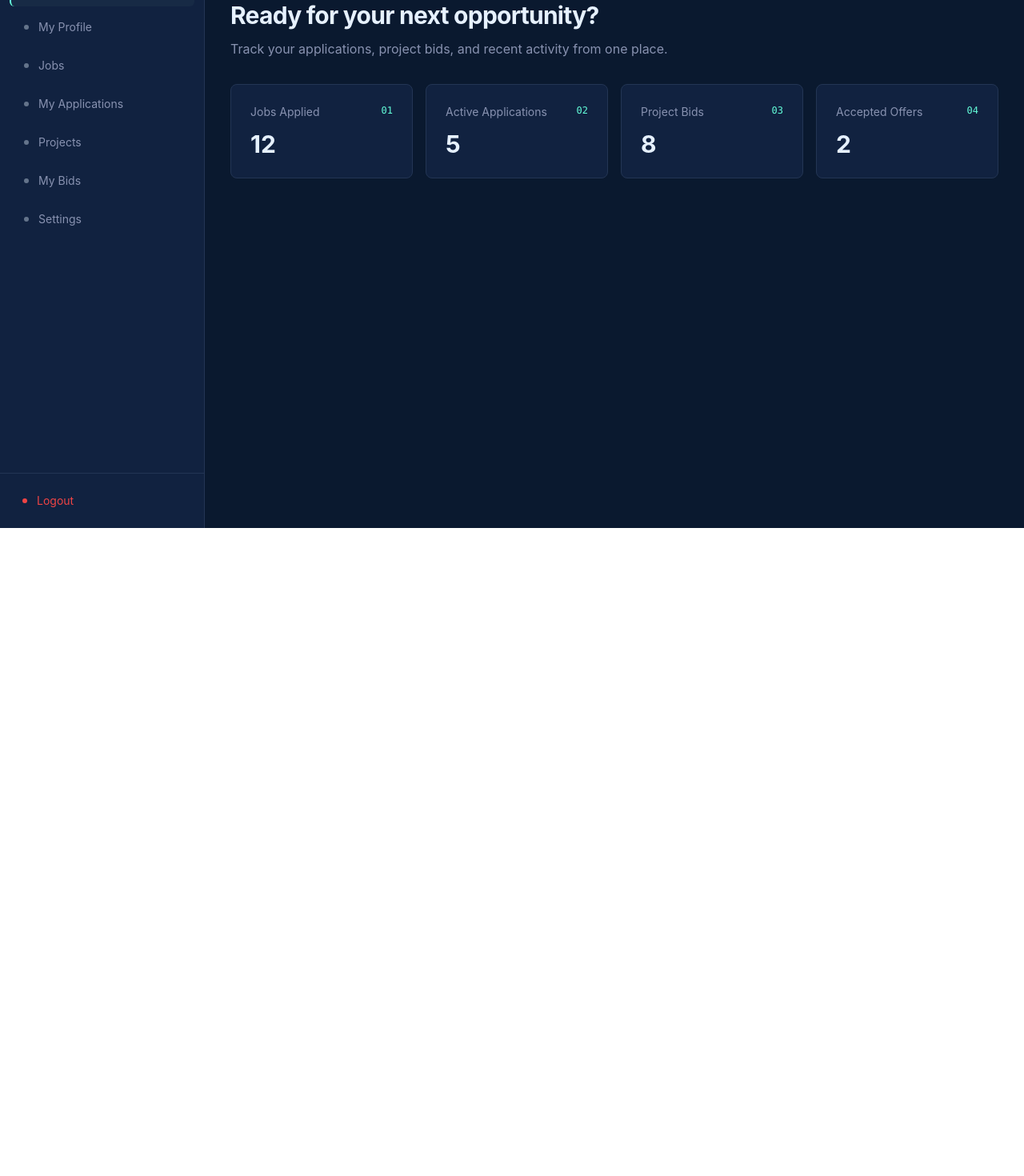
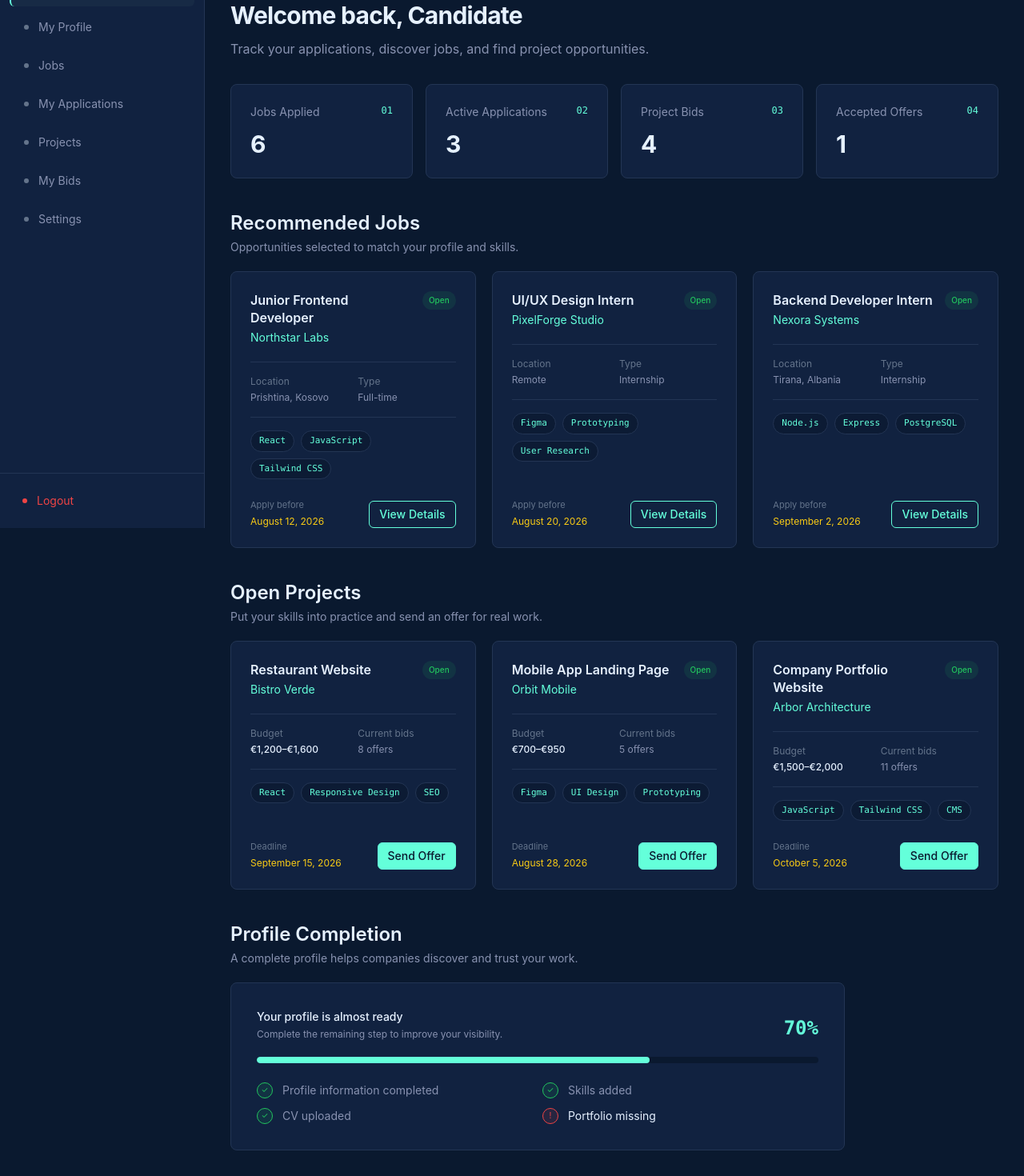
Before and after one commit to artrittup/linkport-frontend, a React (Vite) app: page /candidate/dashboard in a window 1280 px wide. Shown: the part 140-1610 px from the top of the page at 80% size. Before the commit the page ends 800 px from the top, so only its background shows below. Built offline with nearby package versions, Linux system fonts and the light colour scheme.

Commit message:
feat: improve candidate dashboard with mock data

```diff
--- /dev/null
+++ b/src/data/mockJobs.js
@@ -0,0 +1,44 @@
+const mockJobs = [
+  {
+    id: 1,
+    title: 'Junior Frontend Developer',
+    company: 'Northstar Labs',
+    location: 'Prishtina, Kosovo',
+    type: 'Full-time',
+    skills: ['React', 'JavaScript', 'Tailwind CSS'],
+    deadline: 'August 12, 2026',
+    status: 'Open',
+  },
+  {
+    id: 2,
+    title: 'UI/UX Design Intern',
+    company: 'PixelForge Studio',
+    location: 'Remote',
+    type: 'Internship',
+    skills: ['Figma', 'Prototyping', 'User Research'],
+    deadline: 'August 20, 2026',
+    status: 'Open',
+  },
+  {
+    id: 3,
+    title: 'Backend Developer Intern',
+    company: 'Nexora Systems',
+    location: 'Tirana, Albania',
+    type: 'Internship',
+    skills: ['Node.js', 'Express', 'PostgreSQL'],
+    deadline: 'September 2, 2026',
+    status: 'Open',
+  },
+  {
+    id: 4,
+    title: 'Digital Marketing Assistant',
+    company: 'BrightPath Media',
+    location: 'Skopje, North Macedonia',
+    type: 'Part-time',
+    skills: ['SEO', 'Content', 'Analytics'],
+    deadline: 'September 10, 2026',
+    status: 'Open',
+  },
+]
+
+export default mockJobs
--- /dev/null
+++ b/src/data/mockProjects.js
@@ -0,0 +1,44 @@
+const mockProjects = [
+  {
+    id: 1,
+    title: 'Restaurant Website',
+    company: 'Bistro Verde',
+    budget: '€1,200–€1,600',
+    deadline: 'September 15, 2026',
+    bids: 8,
+    skills: ['React', 'Responsive Design', 'SEO'],
+    status: 'Open',
+  },
+  {
+    id: 2,
+    title: 'Mobile App Landing Page',
+    company: 'Orbit Mobile',
+    budget: '€700–€950',
+    deadline: 'August 28, 2026',
+    bids: 5,
+    skills: ['Figma', 'UI Design', 'Prototyping'],
+    status: 'Open',
+  },
+  {
+    id: 3,
+    title: 'Company Portfolio Website',
+    company: 'Arbor Architecture',
+    budget: '€1,500–€2,000',
+    deadline: 'October 5, 2026',
+    bids: 11,
+    skills: ['JavaScript', 'Tailwind CSS', 'CMS'],
+    status: 'Open',
+  },
+  {
+    id: 4,
+    title: 'E-commerce Product Page',
+    company: 'Nova Commerce',
+    budget: '€900–€1,300',
+    deadline: 'September 22, 2026',
+    bids: 7,
+    skills: ['React', 'E-commerce', 'Accessibility'],
+    status: 'Open',
+  },
+]
+
+export default mockProjects
--- a/src/pages/CandidateDashboard.jsx
+++ b/src/pages/CandidateDashboard.jsx
@@ -1,4 +1,7 @@
+import Button from '../components/Button'
 import Card from '../components/Card'
+import mockJobs from '../data/mockJobs'
+import mockProjects from '../data/mockProjects'
 import DashboardLayout from '../layouts/DashboardLayout'
 
 const navItems = [
@@ -13,11 +16,42 @@ const navItems = [
 ]
 
 const stats = [
-  { label: 'Jobs Applied', value: '12' },
-  { label: 'Active Applications', value: '5' },
-  { label: 'Project Bids', value: '8' },
-  { label: 'Accepted Offers', value: '2' },
+  { label: 'Jobs Applied', value: '6' },
+  { label: 'Active Applications', value: '3' },
+  { label: 'Project Bids', value: '4' },
+  { label: 'Accepted Offers', value: '1' },
 ]
+
+const profileChecklist = [
+  { label: 'Profile information completed', complete: true },
+  { label: 'Skills added', complete: true },
+  { label: 'CV uploaded', complete: true },
+  { label: 'Portfolio missing', complete: false },
+]
+
+function SectionHeading({ title, description }) {
+  return (
+    <div>
+      <h2 className="text-xl font-semibold text-[#e6f1ff] sm:text-2xl">{title}</h2>
+      <p className="mt-1 text-sm text-[#8892b0]">{description}</p>
+    </div>
+  )
+}
+
+function SkillBadges({ skills }) {
+  return (
+    <div className="flex flex-wrap gap-2">
+      {skills.map((skill) => (
+        <span
+          key={skill}
+          className="rounded-full border border-[#233554] bg-[#0a192f]/70 px-2.5 py-1 font-mono text-[11px] text-[#64ffda]"
+        >
+          {skill}
+        </span>
+      ))}
+    </div>
+  )
+}
 
 export default function CandidateDashboard() {
   return (
@@ -26,13 +60,14 @@ export default function CandidateDashboard() {
       navItems={navItems}
       userType="Candidate"
     >
+      <div className="space-y-10">
         <section>
-        <p className="font-mono text-sm text-[#64ffda]">Welcome back</p>
+          <p className="font-mono text-sm text-[#64ffda]">Candidate workspace</p>
           <h2 className="mt-2 text-2xl font-bold tracking-tight sm:text-3xl">
-          Ready for your next opportunity?
+            Welcome back, Candidate
           </h2>
           <p className="mt-3 max-w-2xl text-[#8892b0]">
-          Track your applications, project bids, and recent activity from one place.
+            Track your applications, discover jobs, and find project opportunities.
           </p>
 
           <div className="mt-8 grid gap-4 sm:grid-cols-2 xl:grid-cols-4">
@@ -41,14 +76,162 @@ export default function CandidateDashboard() {
                 <div className="flex items-start justify-between gap-4">
                   <div>
                     <p className="text-sm text-[#8892b0]">{stat.label}</p>
-                  <p className="mt-3 text-3xl font-bold text-[#e6f1ff]">{stat.value}</p>
+                    <p className="mt-3 text-3xl font-bold text-[#e6f1ff]">
+                      {stat.value}
+                    </p>
                   </div>
-                <span className="font-mono text-xs text-[#64ffda]">0{index + 1}</span>
+                  <span className="font-mono text-xs text-[#64ffda]">
+                    0{index + 1}
+                  </span>
                 </div>
               </Card>
             ))}
           </div>
         </section>
+
+        <section>
+          <SectionHeading
+            title="Recommended Jobs"
+            description="Opportunities selected to match your profile and skills."
+          />
+          <div className="mt-5 grid gap-5 md:grid-cols-2 xl:grid-cols-3">
+            {mockJobs.slice(0, 3).map((job) => (
+              <Card key={job.id} hover className="flex h-full flex-col">
+                <div className="flex items-start justify-between gap-3">
+                  <div>
+                    <h3 className="font-semibold leading-snug text-[#e6f1ff]">
+                      {job.title}
+                    </h3>
+                    <p className="mt-1 text-sm text-[#64ffda]">{job.company}</p>
+                  </div>
+                  <span className="rounded-full bg-[#22c55e]/10 px-2 py-1 text-[10px] font-medium text-[#22c55e]">
+                    {job.status}
+                  </span>
+                </div>
+
+                <div className="mt-5 grid grid-cols-2 gap-3 border-y border-[#233554] py-4 text-xs">
+                  <div>
+                    <p className="text-[#64748b]">Location</p>
+                    <p className="mt-1 text-[#8892b0]">{job.location}</p>
+                  </div>
+                  <div>
+                    <p className="text-[#64748b]">Type</p>
+                    <p className="mt-1 text-[#8892b0]">{job.type}</p>
+                  </div>
+                </div>
+
+                <div className="mt-4">
+                  <SkillBadges skills={job.skills} />
+                </div>
+                <div className="mt-auto flex items-end justify-between gap-3 pt-6">
+                  <div>
+                    <p className="text-[11px] text-[#64748b]">Apply before</p>
+                    <p className="mt-1 text-xs text-[#facc15]">{job.deadline}</p>
+                  </div>
+                  <Button variant="outline" size="sm">
+                    View Details
+                  </Button>
+                </div>
+              </Card>
+            ))}
+          </div>
+        </section>
+
+        <section>
+          <SectionHeading
+            title="Open Projects"
+            description="Put your skills into practice and send an offer for real work."
+          />
+          <div className="mt-5 grid gap-5 md:grid-cols-2 xl:grid-cols-3">
+            {mockProjects.slice(0, 3).map((project) => (
+              <Card key={project.id} hover className="flex h-full flex-col">
+                <div className="flex items-start justify-between gap-3">
+                  <div>
+                    <h3 className="font-semibold leading-snug text-[#e6f1ff]">
+                      {project.title}
+                    </h3>
+                    <p className="mt-1 text-sm text-[#64ffda]">{project.company}</p>
+                  </div>
+                  <span className="rounded-full bg-[#22c55e]/10 px-2 py-1 text-[10px] font-medium text-[#22c55e]">
+                    {project.status}
+                  </span>
+                </div>
+
+                <div className="mt-5 grid grid-cols-2 gap-3 border-y border-[#233554] py-4 text-xs">
+                  <div>
+                    <p className="text-[#64748b]">Budget</p>
+                    <p className="mt-1 font-medium text-[#e6f1ff]">{project.budget}</p>
+                  </div>
+                  <div>
+                    <p className="text-[#64748b]">Current bids</p>
+                    <p className="mt-1 text-[#8892b0]">{project.bids} offers</p>
+                  </div>
+                </div>
+
+                <div className="mt-4">
+                  <SkillBadges skills={project.skills} />
+                </div>
+                <div className="mt-auto flex items-end justify-between gap-3 pt-6">
+                  <div>
+                    <p className="text-[11px] text-[#64748b]">Deadline</p>
+                    <p className="mt-1 text-xs text-[#facc15]">{project.deadline}</p>
+                  </div>
+                  <Button size="sm">Send Offer</Button>
+                </div>
+              </Card>
+            ))}
+          </div>
+        </section>
+
+        <section>
+          <SectionHeading
+            title="Profile Completion"
+            description="A complete profile helps companies discover and trust your work."
+          />
+          <Card className="mt-5 max-w-3xl" padding="lg">
+            <div className="flex items-end justify-between gap-4">
+              <div>
+                <p className="text-sm font-medium text-[#e6f1ff]">Your profile is almost ready</p>
+                <p className="mt-1 text-xs text-[#8892b0]">
+                  Complete the remaining step to improve your visibility.
+                </p>
+              </div>
+              <span className="font-mono text-2xl font-bold text-[#64ffda]">70%</span>
+            </div>
+
+            <div
+              className="mt-5 h-2 overflow-hidden rounded-full bg-[#0a192f]"
+              role="progressbar"
+              aria-label="Profile completion"
+              aria-valuenow="70"
+              aria-valuemin="0"
+              aria-valuemax="100"
+            >
+              <div className="h-full w-[70%] rounded-full bg-[#64ffda]" />
+            </div>
+
+            <ul className="mt-6 grid gap-3 sm:grid-cols-2">
+              {profileChecklist.map((item) => (
+                <li key={item.label} className="flex items-center gap-3 text-sm">
+                  <span
+                    className={`flex h-5 w-5 shrink-0 items-center justify-center rounded-full border text-[10px] ${
+                      item.complete
+                        ? 'border-[#22c55e] bg-[#22c55e]/10 text-[#22c55e]'
+                        : 'border-[#ef4444] bg-[#ef4444]/10 text-[#ef4444]'
+                    }`}
+                    aria-hidden="true"
+                  >
+                    {item.complete ? '✓' : '!'}
+                  </span>
+                  <span className={item.complete ? 'text-[#8892b0]' : 'text-[#e6f1ff]'}>
+                    {item.label}
+                  </span>
+                </li>
+              ))}
+            </ul>
+          </Card>
+        </section>
+      </div>
     </DashboardLayout>
   )
 }
```
Lines whose indentation alone changed are shown as unchanged.
